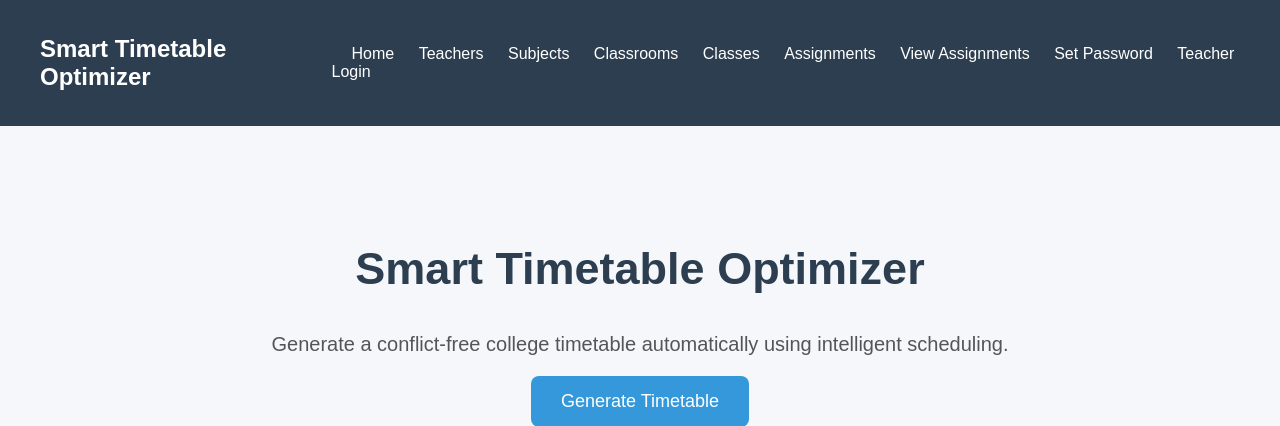
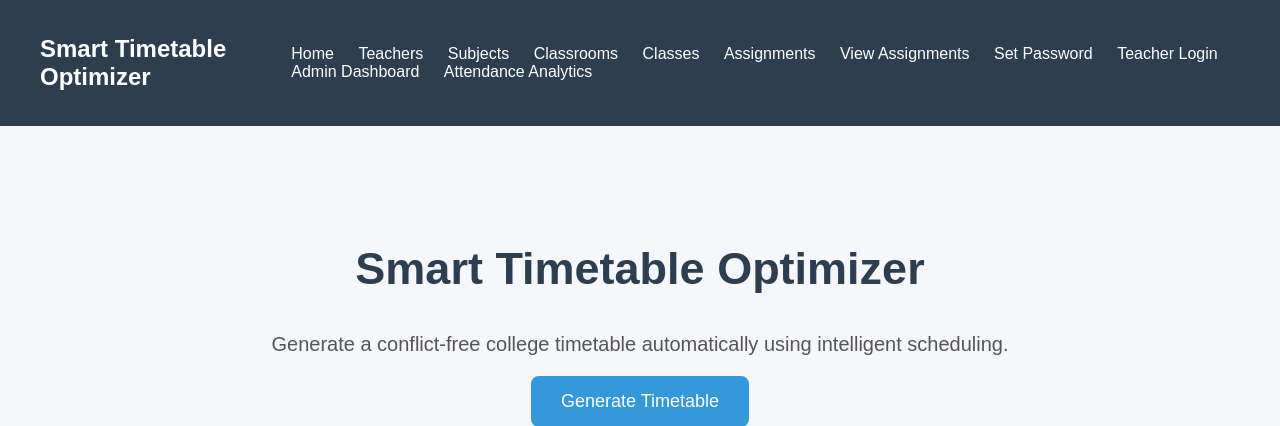
Before and after one commit to palakpj25hds/smart-timetable-optimizer, a Flask app: page / in a window 1280 px wide. Shown: the top 426 px of the page. Run offline with Flask 3, Linux system fonts and the light colour scheme.

Commit message:
Update index.html

```diff
--- a/templates/index.html
+++ b/templates/index.html
@@ -22,6 +22,8 @@
             <a href="/view_assignments">View Assignments</a>
             <a href="/set-password-page">Set Password</a>
             <a href="/teacher-login">Teacher Login</a>
+            <a href="/admin-dashboard">Admin Dashboard</a>
+            <a href="/attendance-analytics">Attendance Analytics</a>
         </div>
     </nav>
 
```
